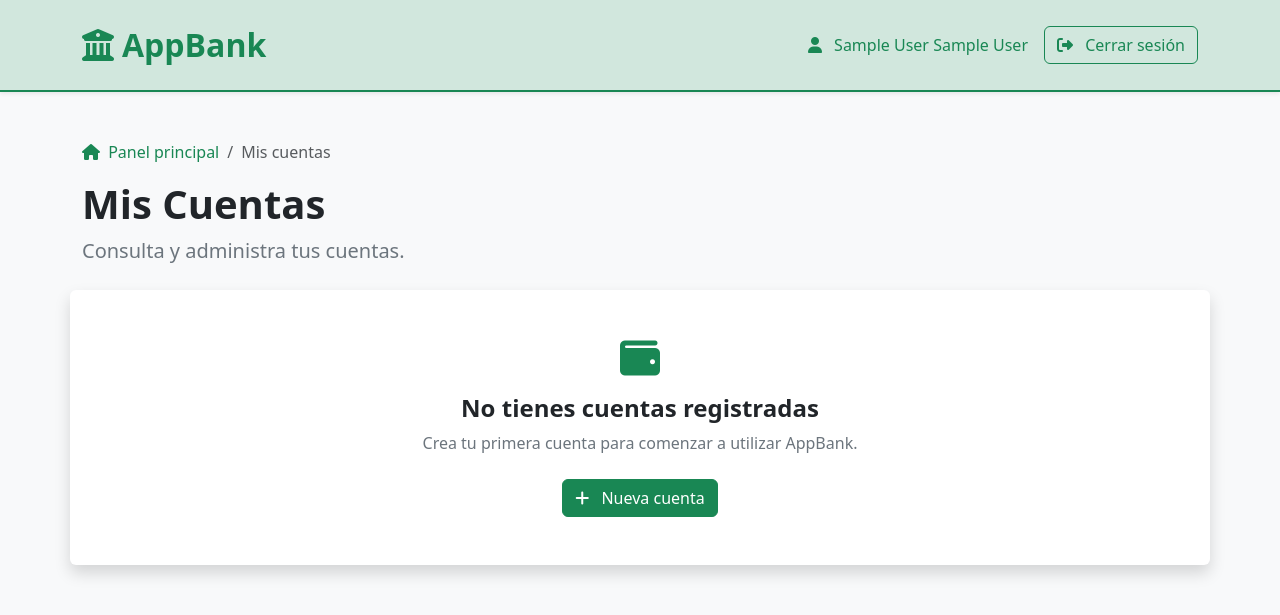
After one commit to josecarlosonate/appBank_V2, a PHP site: template app/Views/accounts/index.php in a window 1280 px wide. The commit adds this page. Shown: the top 615 px of the page. Run offline with PHP 8.4, Linux system fonts and the light colour scheme; the template is opened without the code that fills it, so the values that code supplies are empty; the visitor is signed in with stand-in values (Sample User, id 1); some libraries are stand-ins or nearby versions.

Commit message:
feat: add accounts listing structure and empty state

```diff
--- a/app/Controllers/AuthController.php
+++ b/app/Controllers/AuthController.php
@@ -22,6 +22,8 @@ class AuthController
             session_regenerate_id(true);
 
             $_SESSION['customer_id'] = $customerData['id'];
+            $_SESSION['first_name'] = $customerData['first_name'];
+            $_SESSION['last_name'] = $customerData['last_name'];
 
             return true;
         }
--- /dev/null
+++ b/app/Views/accounts/index.php
@@ -0,0 +1,88 @@
+<?php
+
+/** @var array $accounts */
+?>
+
+<!DOCTYPE html>
+<html lang="es">
+
+<head>
+    <meta charset="UTF-8">
+    <meta name="viewport" content="width=device-width, initial-scale=1.0">
+
+    <title>AppBank</title>
+
+    <!-- Bootstrap 5.3.8 -->
+    <link
+        href="https://cdn.jsdelivr.net/npm/bootstrap@5.3.8/dist/css/bootstrap.min.css"
+        rel="stylesheet"
+        integrity="sha384-sRIl4kxILFvY47J16cr9ZwB07vP4J8+LH7qKQnuqkuIAvNWLzeN8tE5YBujZqJLB"
+        crossorigin="anonymous">
+
+    <!-- Font Awesome -->
+    <script src="https://kit.fontawesome.com/2c9eef3e53.js" crossorigin="anonymous"></script>
+</head>
+
+<body class="bg-light">
+
+    <?php require __DIR__ . '/../partials/navbar.php'; ?>
+
+    <main class="container py-5">
+
+        <div class="mb-4">
+            <nav aria-label="breadcrumb">
+                <ol class="breadcrumb">
+                    <li class="breadcrumb-item">
+                        <a href="/dashboard" class="text-success text-decoration-none">
+                            <i class="fa-solid fa-house me-1"></i>
+                            Panel principal
+                        </a>
+                    </li>
+
+                    <li class="breadcrumb-item active" aria-current="page">
+                        Mis cuentas
+                    </li>
+                </ol>
+            </nav>
+            <h1 class="fw-bold">Mis Cuentas</h1>
+            <p class="text-secondary fs-5">
+                Consulta y administra tus cuentas.
+            </p>
+        </div>
+
+        <div class="row">
+            <?php if (empty($accounts)): ?>
+
+                <div class="card border-0 shadow">
+                    <div class="card-body text-center py-5">
+
+                        <i class="fa-solid fa-wallet fs-1 text-success mb-3"></i>
+
+                        <h4 class="fw-bold">
+                            No tienes cuentas registradas
+                        </h4>
+
+                        <p class="text-secondary mb-4">
+                            Crea tu primera cuenta para comenzar a utilizar AppBank.
+                        </p>
+
+                        <a href="/accounts/create" class="btn btn-success">
+                            <i class="fa-solid fa-plus me-2"></i>
+                            Nueva cuenta
+                        </a>
+
+                    </div>
+                </div>
+
+            <?php else: ?>
+
+                <!-- Aquí irá la tabla -->
+
+            <?php endif; ?>
+        </div>
+
+    </main>
+
+</body>
+
+</html>
--- /dev/null
+++ b/app/Views/partials/navbar.php
@@ -0,0 +1,26 @@
+    <nav class="navbar bg-success-subtle border-bottom border-success border-2 shadow-sm py-3">
+        <div class="container">
+            <a class="navbar-brand fw-bold fs-2 text-success" href="/dashboard">
+                <i class="fa-solid fa-building-columns me-2"></i>AppBank
+            </a>
+
+            <div class="d-flex align-items-center gap-3">
+
+                <span class="text-success">
+                    <i class="fa-solid fa-user me-2"></i>
+                    <?= htmlspecialchars(
+                        $_SESSION['first_name'] . ' ' . $_SESSION['last_name']
+                    ) ?>
+                </span>
+
+                <form method="POST" action="/logout" class="m-0">
+                    <button type="submit" class="btn btn-outline-success">
+                        <i class="fa-solid fa-right-from-bracket me-2"></i>
+                        Cerrar sesión
+                    </button>
+                </form>
+
+            </div>
+
+        </div>
+    </nav>
```
Also changed, not shown: app/Controllers/AccountsController.php (added, +19 -0 lines), app/Controllers/DashboardController.php (deleted, +0 -23 lines), app/Models/Account.php (added, +26 -0 lines), app/Models/Customer.php (+1 -15 lines), app/Views/dashboard.php (+1 -31 lines), routes/web.php (+8 -12 lines).
